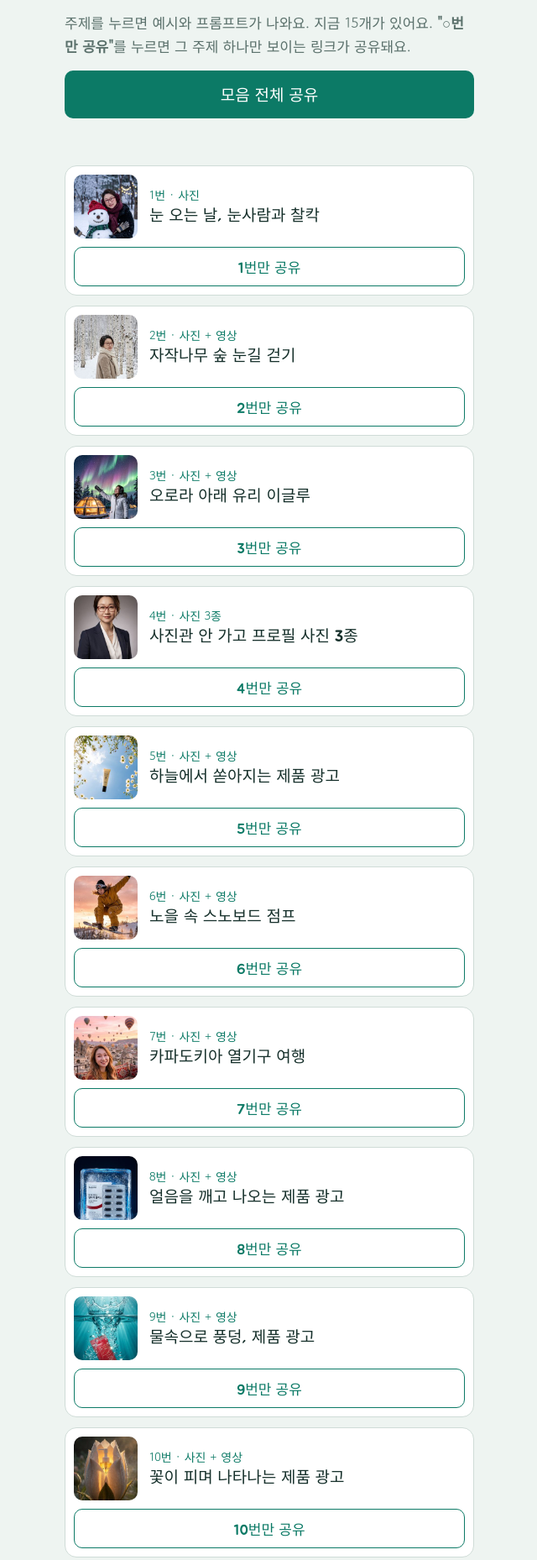
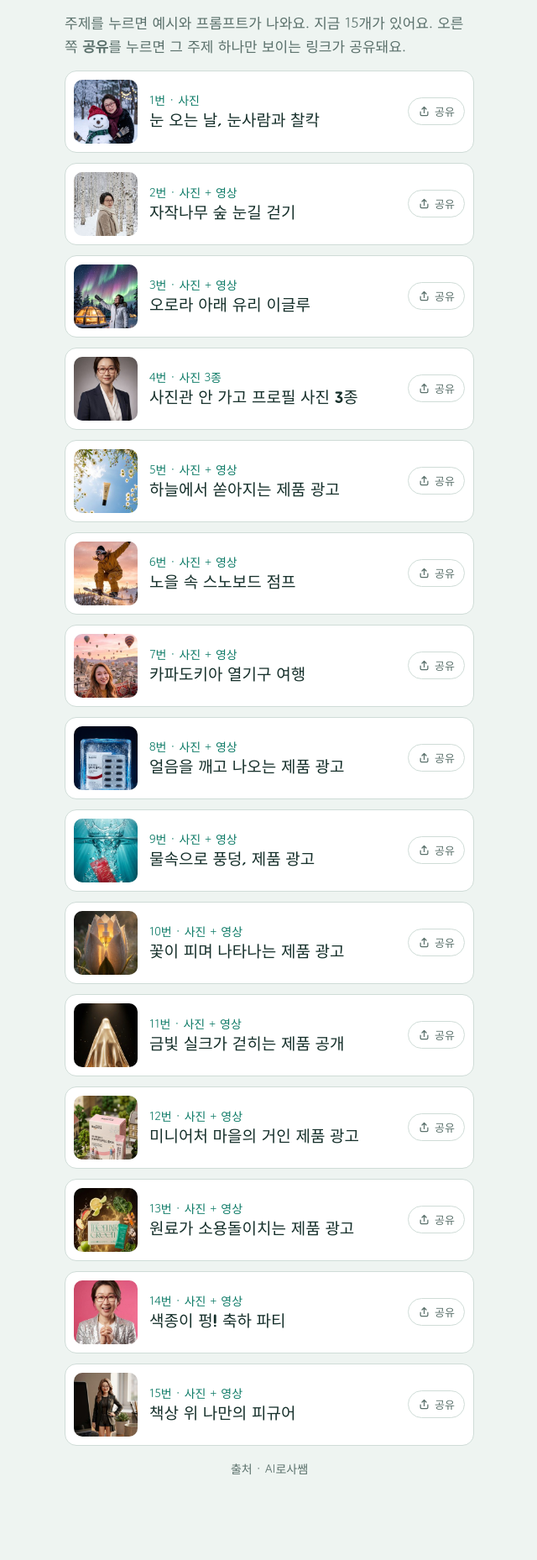
Before and after one commit to aigcoop/daily-prompt, a plain HTML site: page index.html in a window 1280 px wide. Shown: the part 117-1975 px from the top of the page at 84% size, without its empty margins (319-959 px from the left). After the commit the page ends 1917 px from the top, so only its background shows below. Drawn offline with Linux system fonts and the light colour scheme.

Commit message:
모음 페이지 공유 단추를 작은 알약 모양으로 다듬고 모음 전체 공유 단추 제거
Co-Authored-By: Claude Fable 5.2 <noreply@anthropic.com>
Claude-Session: https://claude.ai/code/session_01YJWjSodNCrhrw8V6dnokUU

```diff
--- a/index.html
+++ b/index.html
@@ -40,25 +40,27 @@ h1 em{font-style:normal;background:linear-gradient(transparent 58%,var(--mark) 5
 .how{margin:0;color:var(--soft)}
 ul{list-style:none;margin:0;padding:0;display:flex;flex-direction:column;gap:12px}
 .card{background:var(--card);border:1px solid var(--line);border-radius:14px;padding:10px;
-  display:flex;flex-direction:column;gap:10px}
-.open{display:flex;align-items:center;gap:14px;color:inherit;text-decoration:none;border-radius:10px}
+  display:flex;align-items:center;gap:10px}
+.open{display:flex;align-items:center;gap:14px;flex:1;min-width:0;color:inherit;text-decoration:none;border-radius:10px}
 .open img{width:76px;height:76px;border-radius:10px;object-fit:cover;flex:none;display:block}
 .txt{display:flex;flex-direction:column;gap:2px;flex:1;min-width:0}
 .no{color:var(--accent);font-size:14px}
 .ttl{font-family:var(--display);font-size:19px;line-height:1.35;word-break:keep-all}
-button{font-family:var(--display);font-size:17px;border-radius:10px;padding:10px 12px;cursor:pointer;width:100%}
-.share{background:transparent;color:var(--accent);border:1.5px solid var(--accent)}
-.all{background:var(--accent);color:var(--accent-ink);border:0;font-size:19px;padding:14px}
-.open:focus-visible,button:focus-visible{outline:3px solid var(--ink);outline-offset:3px}
-#msg{margin:0;min-height:1.6em;text-align:center;color:var(--accent);font-size:15px}
+.share{flex:none;display:inline-flex;align-items:center;gap:5px;font-family:var(--body);font-size:13px;
+  line-height:1;padding:8px 11px;border-radius:999px;background:transparent;color:var(--soft);
+  border:1px solid var(--line);cursor:pointer;white-space:nowrap}
+.share:active{color:var(--accent);border-color:var(--accent)}
+.share.done{color:var(--accent);border-color:var(--accent)}
+.open:focus-visible,.share:focus-visible{outline:3px solid var(--ink);outline-offset:3px}
+#msg{margin:0;text-align:center;color:var(--accent);font-size:15px}
+#msg:empty{display:none}
 </style>
 </head>
 <body>
 <main>
   <div class="day"><b>오늘의 프롬프트</b><span>AI로사쌤 · 모음</span></div>
   <h1>매일 하나씩, <em>프롬프트 모음</em></h1>
-  <p class="how">주제를 누르면 예시와 프롬프트가 나와요. 지금 15개가 있어요. <b>"○번만 공유"</b>를 누르면 그 주제 하나만 보이는 링크가 공유돼요.</p>
-  <button type="button" class="all" data-url="https://aigcoop.github.io/daily-prompt/" data-title="오늘의 프롬프트 모음 | AI로사쌤" data-label="모음 전체 공유">모음 전체 공유</button>
+  <p class="how">주제를 누르면 예시와 프롬프트가 나와요. 지금 15개가 있어요. 오른쪽 <b>공유</b>를 누르면 그 주제 하나만 보이는 링크가 공유돼요.</p>
   <p id="msg" role="status" aria-live="polite"></p>
   <ul>
     <li class="card">
@@ -66,105 +68,105 @@ button{font-family:var(--display);font-size:17px;border-radius:10px;padding:10px
         <img src="p/001/thumb.jpg" width="240" height="240" alt="" loading="lazy">
         <span class="txt"><span class="no">1번 · 사진</span><span class="ttl">눈 오는 날, 눈사람과 찰칵</span></span>
       </a>
-      <button type="button" class="share" data-url="https://aigcoop.github.io/daily-prompt/p/001/" data-title="눈 오는 날, 눈사람과 찰칵 | AI로사쌤 오늘의 프롬프트" data-label="1번만 공유">1번만 공유</button>
+      <button type="button" class="share" data-url="https://aigcoop.github.io/daily-prompt/p/001/" data-title="눈 오는 날, 눈사람과 찰칵 | AI로사쌤 오늘의 프롬프트" aria-label="1번만 공유"><svg viewBox="0 0 24 24" width="15" height="15" aria-hidden="true"><path d="M12 15V4M8 8l4-4 4 4M5 13v5a2 2 0 0 0 2 2h10a2 2 0 0 0 2-2v-5" fill="none" stroke="currentColor" stroke-width="2" stroke-linecap="round" stroke-linejoin="round"/></svg><span>공유</span></button>
     </li>
     <li class="card">
       <a class="open" href="p/002/">
         <img src="p/002/thumb.jpg" width="240" height="240" alt="" loading="lazy">
         <span class="txt"><span class="no">2번 · 사진 + 영상</span><span class="ttl">자작나무 숲 눈길 걷기</span></span>
       </a>
-      <button type="button" class="share" data-url="https://aigcoop.github.io/daily-prompt/p/002/" data-title="자작나무 숲 눈길 걷기 | AI로사쌤 오늘의 프롬프트" data-label="2번만 공유">2번만 공유</button>
+      <button type="button" class="share" data-url="https://aigcoop.github.io/daily-prompt/p/002/" data-title="자작나무 숲 눈길 걷기 | AI로사쌤 오늘의 프롬프트" aria-label="2번만 공유"><svg viewBox="0 0 24 24" width="15" height="15" aria-hidden="true"><path d="M12 15V4M8 8l4-4 4 4M5 13v5a2 2 0 0 0 2 2h10a2 2 0 0 0 2-2v-5" fill="none" stroke="currentColor" stroke-width="2" stroke-linecap="round" stroke-linejoin="round"/></svg><span>공유</span></button>
     </li>
     <li class="card">
       <a class="open" href="p/003/">
         <img src="p/003/thumb.jpg" width="240" height="240" alt="" loading="lazy">
         <span class="txt"><span class="no">3번 · 사진 + 영상</span><span class="ttl">오로라 아래 유리 이글루</span></span>
       </a>
-      <button type="button" class="share" data-url="https://aigcoop.github.io/daily-prompt/p/003/" data-title="오로라 아래 유리 이글루 | AI로사쌤 오늘의 프롬프트" data-label="3번만 공유">3번만 공유</button>
+      <button type="button" class="share" data-url="https://aigcoop.github.io/daily-prompt/p/003/" data-title="오로라 아래 유리 이글루 | AI로사쌤 오늘의 프롬프트" aria-label="3번만 공유"><svg viewBox="0 0 24 24" width="15" height="15" aria-hidden="true"><path d="M12 15V4M8 8l4-4 4 4M5 13v5a2 2 0 0 0 2 2h10a2 2 0 0 0 2-2v-5" fill="none" stroke="currentColor" stroke-width="2" stroke-linecap="round" stroke-linejoin="round"/></svg><span>공유</span></button>
     </li>
     <li class="card">
       <a class="open" href="p/004/">
         <img src="p/004/thumb.jpg" width="240" height="240" alt="" loading="lazy">
         <span class="txt"><span class="no">4번 · 사진 3종</span><span class="ttl">사진관 안 가고 프로필 사진 3종</span></span>
       </a>
-      <button type="button" class="share" data-url="https://aigcoop.github.io/daily-prompt/p/004/" data-title="사진관 안 가고 프로필 사진 3종 | AI로사쌤 오늘의 프롬프트" data-label="4번만 공유">4번만 공유</button>
+      <button type="button" class="share" data-url="https://aigcoop.github.io/daily-prompt/p/004/" data-title="사진관 안 가고 프로필 사진 3종 | AI로사쌤 오늘의 프롬프트" aria-label="4번만 공유"><svg viewBox="0 0 24 24" width="15" height="15" aria-hidden="true"><path d="M12 15V4M8 8l4-4 4 4M5 13v5a2 2 0 0 0 2 2h10a2 2 0 0 0 2-2v-5" fill="none" stroke="currentColor" stroke-width="2" stroke-linecap="round" stroke-linejoin="round"/></svg><span>공유</span></button>
     </li>
     <li class="card">
       <a class="open" href="p/005/">
         <img src="p/005/thumb.jpg" width="240" height="240" alt="" loading="lazy">
         <span class="txt"><span class="no">5번 · 사진 + 영상</span><span class="ttl">하늘에서 쏟아지는 제품 광고</span></span>
       </a>
-      <button type="button" class="share" data-url="https://aigcoop.github.io/daily-prompt/p/005/" data-title="하늘에서 쏟아지는 제품 광고 | AI로사쌤 오늘의 프롬프트" data-label="5번만 공유">5번만 공유</button>
+      <button type="button" class="share" data-url="https://aigcoop.github.io/daily-prompt/p/005/" data-title="하늘에서 쏟아지는 제품 광고 | AI로사쌤 오늘의 프롬프트" aria-label="5번만 공유"><svg viewBox="0 0 24 24" width="15" height="15" aria-hidden="true"><path d="M12 15V4M8 8l4-4 4 4M5 13v5a2 2 0 0 0 2 2h10a2 2 0 0 0 2-2v-5" fill="none" stroke="currentColor" stroke-width="2" stroke-linecap="round" stroke-linejoin="round"/></svg><span>공유</span></button>
     </li>
     <li class="card">
       <a class="open" href="p/006/">
         <img src="p/006/thumb.jpg" width="240" height="240" alt="" loading="lazy">
         <span class="txt"><span class="no">6번 · 사진 + 영상</span><span class="ttl">노을 속 스노보드 점프</span></span>
       </a>
-      <button type="button" class="share" data-url="https://aigcoop.github.io/daily-prompt/p/006/" data-title="노을 속 스노보드 점프 | AI로사쌤 오늘의 프롬프트" data-label="6번만 공유">6번만 공유</button>
+      <button type="button" class="share" data-url="https://aigcoop.github.io/daily-prompt/p/006/" data-title="노을 속 스노보드 점프 | AI로사쌤 오늘의 프롬프트" aria-label="6번만 공유"><svg viewBox="0 0 24 24" width="15" height="15" aria-hidden="true"><path d="M12 15V4M8 8l4-4 4 4M5 13v5a2 2 0 0 0 2 2h10a2 2 0 0 0 2-2v-5" fill="none" stroke="currentColor" stroke-width="2" stroke-linecap="round" stroke-linejoin="round"/></svg><span>공유</span></button>
     </li>
     <li class="card">
       <a class="open" href="p/007/">
         <img src="p/007/thumb.jpg" width="240" height="240" alt="" loading="lazy">
         <span class="txt"><span class="no">7번 · 사진 + 영상</span><span class="ttl">카파도키아 열기구 여행</span></span>
       </a>
-      <button type="button" class="share" data-url="https://aigcoop.github.io/daily-prompt/p/007/" data-title="카파도키아 열기구 여행 | AI로사쌤 오늘의 프롬프트" data-label="7번만 공유">7번만 공유</button>
+      <button type="button" class="share" data-url="https://aigcoop.github.io/daily-prompt/p/007/" data-title="카파도키아 열기구 여행 | AI로사쌤 오늘의 프롬프트" aria-label="7번만 공유"><svg viewBox="0 0 24 24" width="15" height="15" aria-hidden="true"><path d="M12 15V4M8 8l4-4 4 4M5 13v5a2 2 0 0 0 2 2h10a2 2 0 0 0 2-2v-5" fill="none" stroke="currentColor" stroke-width="2" stroke-linecap="round" stroke-linejoin="round"/></svg><span>공유</span></button>
     </li>
     <li class="card">
       <a class="open" href="p/008/">
         <img src="p/008/thumb.jpg" width="240" height="240" alt="" loading="lazy">
         <span class="txt"><span class="no">8번 · 사진 + 영상</span><span class="ttl">얼음을 깨고 나오는 제품 광고</span></span>
       </a>
-      <button type="button" class="share" data-url="https://aigcoop.github.io/daily-prompt/p/008/" data-title="얼음을 깨고 나오는 제품 광고 | AI로사쌤 오늘의 프롬프트" data-label="8번만 공유">8번만 공유</button>
+      <button type="button" class="share" data-url="https://aigcoop.github.io/daily-prompt/p/008/" data-title="얼음을 깨고 나오는 제품 광고 | AI로사쌤 오늘의 프롬프트" aria-label="8번만 공유"><svg viewBox="0 0 24 24" width="15" height="15" aria-hidden="true"><path d="M12 15V4M8 8l4-4 4 4M5 13v5a2 2 0 0 0 2 2h10a2 2 0 0 0 2-2v-5" fill="none" stroke="currentColor" stroke-width="2" stroke-linecap="round" stroke-linejoin="round"/></svg><span>공유</span></button>
     </li>
     <li class="card">
       <a class="open" href="p/009/">
         <img src="p/009/thumb.jpg" width="240" height="240" alt="" loading="lazy">
         <span class="txt"><span class="no">9번 · 사진 + 영상</span><span class="ttl">물속으로 풍덩, 제품 광고</span></span>
       </a>
-      <button type="button" class="share" data-url="https://aigcoop.github.io/daily-prompt/p/009/" data-title="물속으로 풍덩, 제품 광고 | AI로사쌤 오늘의 프롬프트" data-label="9번만 공유">9번만 공유</button>
+      <button type="button" class="share" data-url="https://aigcoop.github.io/daily-prompt/p/009/" data-title="물속으로 풍덩, 제품 광고 | AI로사쌤 오늘의 프롬프트" aria-label="9번만 공유"><svg viewBox="0 0 24 24" width="15" height="15" aria-hidden="true"><path d="M12 15V4M8 8l4-4 4 4M5 13v5a2 2 0 0 0 2 2h10a2 2 0 0 0 2-2v-5" fill="none" stroke="currentColor" stroke-width="2" stroke-linecap="round" stroke-linejoin="round"/></svg><span>공유</span></button>
     </li>
     <li class="card">
       <a class="open" href="p/010/">
         <img src="p/010/thumb.jpg" width="240" height="240" alt="" loading="lazy">
         <span class="txt"><span class="no">10번 · 사진 + 영상</span><span class="ttl">꽃이 피며 나타나는 제품 광고</span></span>
       </a>
-      <button type="button" class="share" data-url="https://aigcoop.github.io/daily-prompt/p/010/" data-title="꽃이 피며 나타나는 제품 광고 | AI로사쌤 오늘의 프롬프트" data-label="10번만 공유">10번만 공유</button>
+      <button type="button" class="share" data-url="https://aigcoop.github.io/daily-prompt/p/010/" data-title="꽃이 피며 나타나는 제품 광고 | AI로사쌤 오늘의 프롬프트" aria-label="10번만 공유"><svg viewBox="0 0 24 24" width="15" height="15" aria-hidden="true"><path d="M12 15V4M8 8l4-4 4 4M5 13v5a2 2 0 0 0 2 2h10a2 2 0 0 0 2-2v-5" fill="none" stroke="currentColor" stroke-width="2" stroke-linecap="round" stroke-linejoin="round"/></svg><span>공유</span></button>
     </li>
     <li class="card">
       <a class="open" href="p/011/">
         <img src="p/011/thumb.jpg" width="240" height="240" alt="" loading="lazy">
         <span class="txt"><span class="no">11번 · 사진 + 영상</span><span class="ttl">금빛 실크가 걷히는 제품 공개</span></span>
       </a>
-      <button type="button" class="share" data-url="https://aigcoop.github.io/daily-prompt/p/011/" data-title="금빛 실크가 걷히는 제품 공개 | AI로사쌤 오늘의 프롬프트" data-label="11번만 공유">11번만 공유</button>
+      <button type="button" class="share" data-url="https://aigcoop.github.io/daily-prompt/p/011/" data-title="금빛 실크가 걷히는 제품 공개 | AI로사쌤 오늘의 프롬프트" aria-label="11번만 공유"><svg viewBox="0 0 24 24" width="15" height="15" aria-hidden="true"><path d="M12 15V4M8 8l4-4 4 4M5 13v5a2 2 0 0 0 2 2h10a2 2 0 0 0 2-2v-5" fill="none" stroke="currentColor" stroke-width="2" stroke-linecap="round" stroke-linejoin="round"/></svg><span>공유</span></button>
     </li>
     <li class="card">
       <a class="open" href="p/012/">
         <img src="p/012/thumb.jpg" width="240" height="240" alt="" loading="lazy">
         <span class="txt"><span class="no">12번 · 사진 + 영상</span><span class="ttl">미니어처 마을의 거인 제품 광고</span></span>
       </a>
-      <button type="button" class="share" data-url="https://aigcoop.github.io/daily-prompt/p/012/" data-title="미니어처 마을의 거인 제품 광고 | AI로사쌤 오늘의 프롬프트" data-label="12번만 공유">12번만 공유</button>
+      <button type="button" class="share" data-url="https://aigcoop.github.io/daily-prompt/p/012/" data-title="미니어처 마을의 거인 제품 광고 | AI로사쌤 오늘의 프롬프트" aria-label="12번만 공유"><svg viewBox="0 0 24 24" width="15" height="15" aria-hidden="true"><path d="M12 15V4M8 8l4-4 4 4M5 13v5a2 2 0 0 0 2 2h10a2 2 0 0 0 2-2v-5" fill="none" stroke="currentColor" stroke-width="2" stroke-linecap="round" stroke-linejoin="round"/></svg><span>공유</span></button>
     </li>
     <li class="card">
       <a class="open" href="p/013/">
         <img src="p/013/thumb.jpg" width="240" height="240" alt="" loading="lazy">
         <span class="txt"><span class="no">13번 · 사진 + 영상</span><span class="ttl">원료가 소용돌이치는 제품 광고</span></span>
       </a>
-      <button type="button" class="share" data-url="https://aigcoop.github.io/daily-prompt/p/013/" data-title="원료가 소용돌이치는 제품 광고 | AI로사쌤 오늘의 프롬프트" data-label="13번만 공유">13번만 공유</button>
+      <button type="button" class="share" data-url="https://aigcoop.github.io/daily-prompt/p/013/" data-title="원료가 소용돌이치는 제품 광고 | AI로사쌤 오늘의 프롬프트" aria-label="13번만 공유"><svg viewBox="0 0 24 24" width="15" height="15" aria-hidden="true"><path d="M12 15V4M8 8l4-4 4 4M5 13v5a2 2 0 0 0 2 2h10a2 2 0 0 0 2-2v-5" fill="none" stroke="currentColor" stroke-width="2" stroke-linecap="round" stroke-linejoin="round"/></svg><span>공유</span></button>
     </li>
     <li class="card">
       <a class="open" href="p/014/">
         <img src="p/014/thumb.jpg" width="240" height="240" alt="" loading="lazy">
         <span class="txt"><span class="no">14번 · 사진 + 영상</span><span class="ttl">색종이 펑! 축하 파티</span></span>
       </a>
-      <button type="button" class="share" data-url="https://aigcoop.github.io/daily-prompt/p/014/" data-title="색종이 펑! 축하 파티 | AI로사쌤 오늘의 프롬프트" data-label="14번만 공유">14번만 공유</button>
+      <button type="button" class="share" data-url="https://aigcoop.github.io/daily-prompt/p/014/" data-title="색종이 펑! 축하 파티 | AI로사쌤 오늘의 프롬프트" aria-label="14번만 공유"><svg viewBox="0 0 24 24" width="15" height="15" aria-hidden="true"><path d="M12 15V4M8 8l4-4 4 4M5 13v5a2 2 0 0 0 2 2h10a2 2 0 0 0 2-2v-5" fill="none" stroke="currentColor" stroke-width="2" stroke-linecap="round" stroke-linejoin="round"/></svg><span>공유</span></button>
     </li>
     <li class="card">
       <a class="open" href="p/015/">
         <img src="p/015/thumb.jpg" width="240" height="240" alt="" loading="lazy">
         <span class="txt"><span class="no">15번 · 사진 + 영상</span><span class="ttl">책상 위 나만의 피규어</span></span>
       </a>
-      <button type="button" class="share" data-url="https://aigcoop.github.io/daily-prompt/p/015/" data-title="책상 위 나만의 피규어 | AI로사쌤 오늘의 프롬프트" data-label="15번만 공유">15번만 공유</button>
+      <button type="button" class="share" data-url="https://aigcoop.github.io/daily-prompt/p/015/" data-title="책상 위 나만의 피규어 | AI로사쌤 오늘의 프롬프트" aria-label="15번만 공유"><svg viewBox="0 0 24 24" width="15" height="15" aria-hidden="true"><path d="M12 15V4M8 8l4-4 4 4M5 13v5a2 2 0 0 0 2 2h10a2 2 0 0 0 2-2v-5" fill="none" stroke="currentColor" stroke-width="2" stroke-linecap="round" stroke-linejoin="round"/></svg><span>공유</span></button>
     </li>
   </ul>
   <p class="how" style="text-align:center;font-size:14px">출처 · AI로사쌤</p>
@@ -173,10 +175,10 @@ button{font-family:var(--display);font-size:17px;border-radius:10px;padding:10px
 (function(){
   var msg=document.getElementById('msg');
   function copied(btn){
-    var label=btn.getAttribute('data-label');
-    btn.textContent='링크가 복사됐어요';
-    msg.textContent='카카오톡 등 대화창에 붙여넣기 하세요.';
-    setTimeout(function(){btn.textContent=label},2500);
+    var t=btn.querySelector('span');
+    t.textContent='복사됨';btn.classList.add('done');
+    msg.textContent='링크가 복사됐어요. 카카오톡 등 대화창에 붙여넣기 하세요.';
+    setTimeout(function(){t.textContent='공유';btn.classList.remove('done')},2500);
   }
   function manual(url){msg.textContent='이 주소를 길게 눌러 복사하세요: '+url}
   function copy(btn,url){
```
Also changed, not shown: 1 other file.
